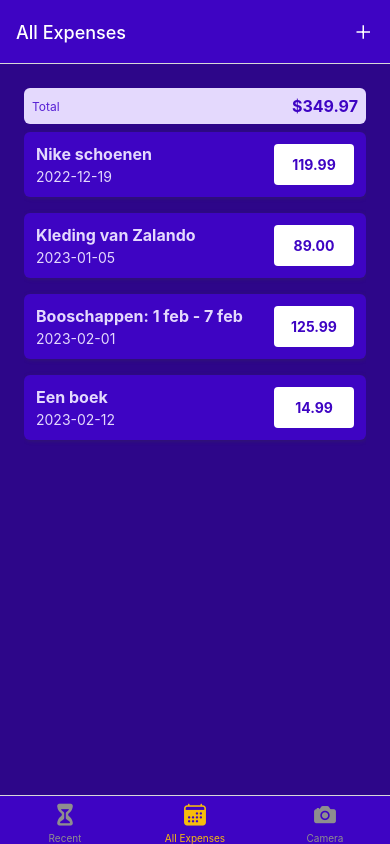
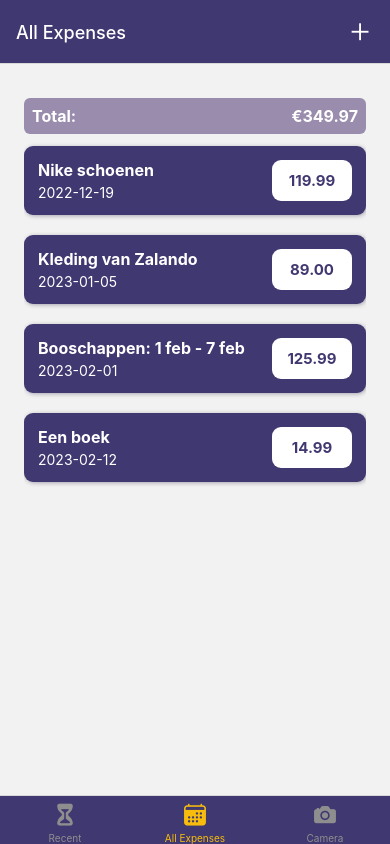
Before and after one commit to DaanVerheij/expense-tracker, a React Native app: screen /AllExpenses in a window 390 px wide. Built offline with nearby package versions, Linux system fonts and the light colour scheme.

Commit message:
styling changes

```diff
--- a/App.js
+++ b/App.js
@@ -25,10 +25,11 @@ function ExpensesOverview() {
         headerTintColor: 'white',
         tabBarStyle: { backgroundColor: GlobalStyles.colors.primary500 },
         tabBarActiveTintColor: GlobalStyles.colors.accent500,
+        fontSize: 20,
         headerRight: ({ tintColor }) => (
           <IconButton
             icon="add"
-            size={24}
+            size={30}
             color={tintColor}
             onPress={() => {
               navigation.navigate('ManageExpense');
--- a/components/ExpensesOutput/ExpenseItem.js
+++ b/components/ExpensesOutput/ExpenseItem.js
@@ -40,20 +40,20 @@ const styles = StyleSheet.create({
     opacity: 0.75,
   },
   expenseItem: {
-    padding: 12,
+    padding: 14,
     marginVertical: 8,
     backgroundColor: GlobalStyles.colors.primary500,
     flexDirection: 'row',
     justifyContent: 'space-between',
-    borderRadius: 6,
-    elevation: 3,
+    borderRadius: 9,
     shadowColor: GlobalStyles.colors.gray500,
     shadowRadius: 4,
     shadowOffset: { width: 1, height: 1 },
     shadowOpacity: 0.4,
+    marginTop: 12,
   },
   textBase: {
-    color: GlobalStyles.colors.primary50,
+    color: 'white',
   },
   description: {
     fontSize: 16,
@@ -66,11 +66,12 @@ const styles = StyleSheet.create({
     backgroundColor: 'white',
     justifyContent: 'center',
     alignItems: 'center',
-    borderRadius: 4,
+    borderRadius: 9,
     minWidth: 80,
   },
   amount: {
     color: GlobalStyles.colors.primary500,
     fontWeight: 'bold',
+    fontSize: 15,
   },
 });
--- a/components/ExpensesOutput/ExpensesOutput.js
+++ b/components/ExpensesOutput/ExpensesOutput.js
@@ -25,9 +25,8 @@ const styles = StyleSheet.create({
   container: {
     flex: 1,
     paddingHorizontal: 24,
-    paddingTop: 24,
+    paddingTop: 34,
     paddingBottom: 0,
-    backgroundColor: GlobalStyles.colors.primary700,
   },
   infoText: {
     color: 'white',
--- a/components/ExpensesOutput/ExpensesSummary.js
+++ b/components/ExpensesOutput/ExpensesSummary.js
@@ -9,8 +9,8 @@ function ExpensesSummary({ expenses, periodName }) {
 
   return (
     <View style={styles.container}>
-      <Text style={styles.period}>{periodName}</Text>
-      <Text style={styles.sum}>${expensesSum.toFixed(2)}</Text>
+      <Text style={styles.period}>{periodName}:</Text>
+      <Text style={styles.sum}>€{expensesSum.toFixed(2)}</Text>
     </View>
   );
 }
@@ -27,12 +27,13 @@ const styles = StyleSheet.create({
     alignItems: 'center',
   },
   period: {
-    fontSize: 12,
-    color: GlobalStyles.colors.primary400,
+    fontSize: 16,
+    color: 'white',
+    fontWeight: 'bold',
   },
   sum: {
     fontSize: 16,
     fontWeight: 'bold',
-    color: GlobalStyles.colors.primary500,
+    color: 'white'
   },
 });
--- a/components/ManageExpense/ExpenseForm.js
+++ b/components/ManageExpense/ExpenseForm.js
@@ -74,7 +74,7 @@ function ExpenseForm({ submitButtonLabel, onCancel, onSubmit, defaultValues }) {
           label="Amount"
           invalid={!inputs.amount.isValid}
           textInputConfig={{
-            keyboardType: 'decimal-pad',
+            keyboardType: 'numbers-and-punctuation',
             onChangeText: inputChangedHandler.bind(this, 'amount'),
             value: inputs.amount.value,
           }}
@@ -84,7 +84,7 @@ function ExpenseForm({ submitButtonLabel, onCancel, onSubmit, defaultValues }) {
           label="Date"
           invalid={!inputs.date.isValid}
           textInputConfig={{
-            placeholder: 'YYYY-MM-DD',
+            placeholder: 'DD-MM-YYYY',
             maxLength: 10,
             onChangeText: inputChangedHandler.bind(this, 'date'),
             value: inputs.date.value,
@@ -104,7 +104,7 @@ function ExpenseForm({ submitButtonLabel, onCancel, onSubmit, defaultValues }) {
       />
       {formIsInvalid && (
         <Text style={styles.errorText}>
-          Invalid input values - please check your entered data!
+          Invalid input values - Do not use , at 'Amount'. The date should be YYYY-MM-DD
         </Text>
       )}
       <View style={styles.buttons}>
@@ -123,12 +123,12 @@ export default ExpenseForm;
 
 const styles = StyleSheet.create({
   form: {
-    marginTop: 40,
+    marginTop: 10,
   },
   title: {
     fontSize: 24,
     fontWeight: 'bold',
-    color: 'white',
+    color: GlobalStyles.colors.primary500,
     marginVertical: 24,
     textAlign: 'center',
   },
@@ -143,14 +143,17 @@ const styles = StyleSheet.create({
     textAlign: 'center',
     color: GlobalStyles.colors.error500,
     margin: 8,
+    fontWeight: 'bold',
   },
   buttons: {
     flexDirection: 'row',
     justifyContent: 'center',
     alignItems: 'center',
+    fontWeight: 'bold',
   },
   button: {
     minWidth: 120,
     marginHorizontal: 8,
+    fontWeight: 'bold',
   },
 });
--- a/components/ManageExpense/Input.js
+++ b/components/ManageExpense/Input.js
@@ -27,23 +27,25 @@ export default Input;
 const styles = StyleSheet.create({
   inputContainer: {
     marginHorizontal: 4,
-    marginVertical: 8
+    marginVertical: 8,
   },
   label: {
-    fontSize: 12,
-    color: GlobalStyles.colors.primary100,
+    fontSize: 14,
+    color: GlobalStyles.colors.primary500,
     marginBottom: 4,
+    fontWeight: 'bold',
   },
   input: {
-    backgroundColor: GlobalStyles.colors.primary100,
-    color: GlobalStyles.colors.primary700,
+    backgroundColor: GlobalStyles.colors.primary500,
+    color: 'white',
     padding: 6,
     borderRadius: 6,
     fontSize: 18,
   },
   inputMultiline: {
     minHeight: 100,
-    textAlignVertical: 'top'
+    textAlignVertical: 'top',
+    color: 'white',
   },
   invalidLabel: {
     color: GlobalStyles.colors.error500
--- a/components/UI/Button.js
+++ b/components/UI/Button.js
@@ -32,6 +32,7 @@ const styles = StyleSheet.create({
   buttonText: {
     color: 'white',
     textAlign: 'center',
+    fontWeight: 'bold',
   },
   flatText: {
     color: GlobalStyles.colors.primary200,
--- a/constants/styles.js
+++ b/constants/styles.js
@@ -2,15 +2,14 @@
 //GlobalStyles.colors.primary200. Dit maakt het een stuk makkelijker en overzichtelijker
 export const GlobalStyles = {
     colors: {
-      primary50: '#e4d9fd',
+      primary50: '#9A8CAC',
       primary100: '#c6affc',
       primary200: '#a281f0',
       primary400: '#5721d4',
-      primary500: '#3e04c3',
-      primary700: '#2d0689',
-      primary800: '#200364',
+      primary500: '#403870',
+      primary800: 'white',
       accent500: '#f7bc0c',
-      error50: '#fcc4e4',
+      error50: '#A82424',
       error500: '#9b095c',
       gray500: '#39324a',
       gray700: '#221c30',
--- a/screens/ImagePicker.js
+++ b/screens/ImagePicker.js
@@ -49,6 +49,7 @@ function ImagePicker() {
     setPickedImage(image.uri);
   }
 
+
   let imagePreview = <Text>No image taken yet.</Text>;
 
   if (pickedImage) {
```
